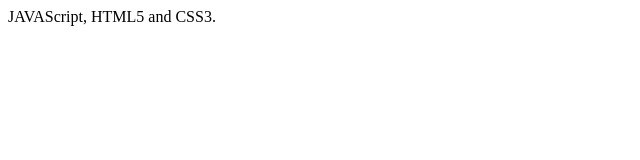
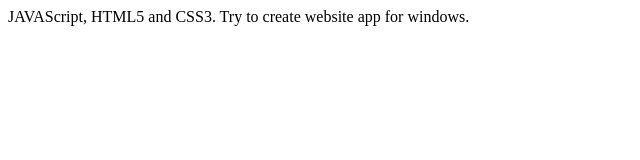
Before and after one commit to deepakthakur73/UI_development, a plain HTML site: page index.html in a window 1280 px wide. Shown: the whole page, without its empty margins (0-640 px from the left). Drawn offline with Linux system fonts and the light colour scheme.

Commit message:
Update index.html
body updated

```diff
--- a/index.html
+++ b/index.html
@@ -8,5 +8,6 @@
 </head>
 <body>
     JAVAScript, HTML5 and CSS3.
+    Try to create website app for windows.
 </body>
 </html>
```
